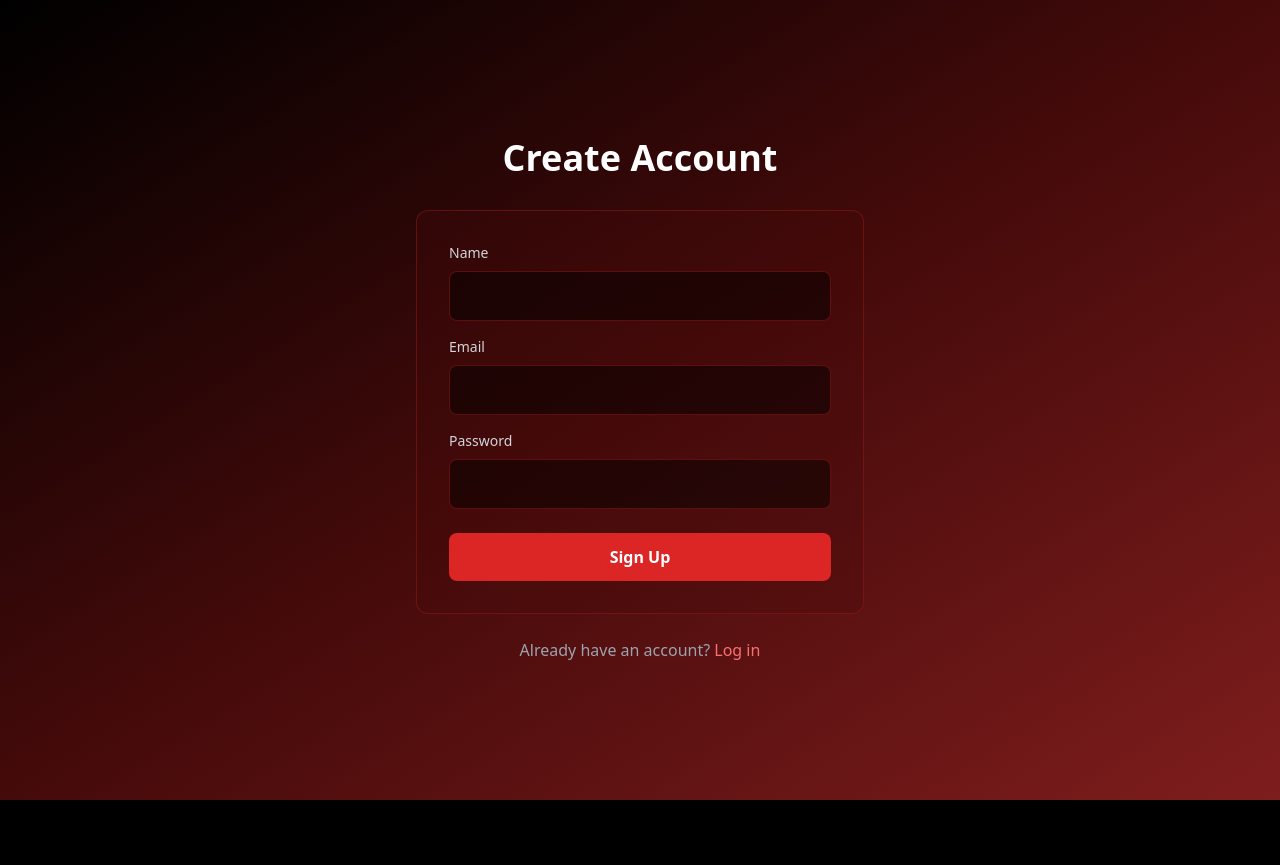
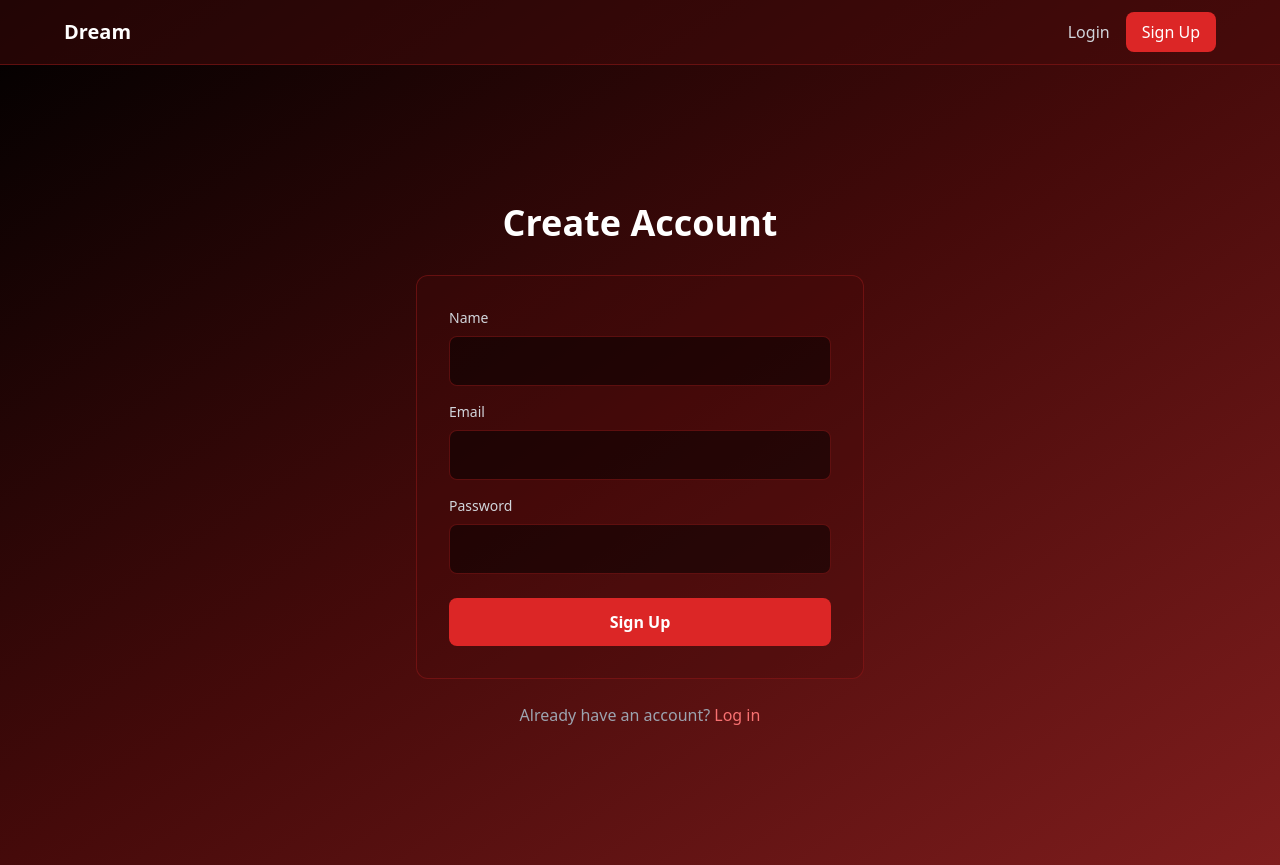
Before and after one commit to alexander-enright-urepp/Dream, a Next.js app: page /signup in a window 1280 px wide. Before the commit the page ends 800 px from the top, so only its background shows below. Built offline with nearby package versions, Linux system fonts and the light colour scheme; no server answers.

Commit message:
Add Navbar with login/logout, add Delete Dream feature

```diff
--- a/app/layout.tsx
+++ b/app/layout.tsx
@@ -1,5 +1,6 @@
 import type { Metadata } from 'next'
 import './globals.css'
+import Navbar from '@/components/Navbar'
 
 export const metadata: Metadata = {
   title: 'Dream',
@@ -13,7 +14,10 @@ export default function RootLayout({
 }) {
   return (
     <html lang="en">
-      <body className="min-h-screen bg-gradient-to-br from-black via-red-950 to-red-900">{children}</body>
+      <body className="min-h-screen bg-gradient-to-br from-black via-red-950 to-red-900">
+        <Navbar />
+        {children}
+      </body>
     </html>
   )
 }
--- a/app/profile/page.tsx
+++ b/app/profile/page.tsx
@@ -139,6 +139,26 @@ export default function Profile() {
     if (userRow) setUserData(userRow)
   }
 
+  const handleDeleteDream = async () => {
+    if (!user || !dream) return
+
+    if (!confirm('Are you sure you want to delete your dream? This cannot be undone.')) {
+      return
+    }
+
+    const { error } = await supabase
+      .from('dreams')
+      .delete()
+      .eq('id', dream.id)
+
+    if (error) {
+      console.error(error)
+      return
+    }
+
+    setDream(null)
+  }
+
   if (loading) return <div className="min-h-screen flex items-center justify-center"></div>
 
   return (
@@ -177,7 +197,15 @@ export default function Profile() {
         {/* Dream Section */}
         {dream ? (
           <div className="bg-red-950/30 rounded-xl p-6 border border-red-800/50 mb-8">
-            <h2 className="text-2xl font-bold text-white mb-2">{dream.title}</h2>
+            <div className="flex items-start justify-between mb-2">
+              <h2 className="text-2xl font-bold text-white">{dream.title}</h2>
+              <button
+                onClick={handleDeleteDream}
+                className="text-red-400 hover:text-red-300 text-sm"
+              >
+                Delete
+              </button>
+            </div>
             {dream.description && (
               <p className="text-gray-300 mb-4">{dream.description}</p>
             )}
--- /dev/null
+++ b/components/Navbar.tsx
@@ -0,0 +1,61 @@
+'use client'
+
+import { useState, useEffect } from 'react'
+import Link from 'next/link'
+import { supabase } from '@/lib/supabase'
+
+export default function Navbar() {
+  const [user, setUser] = useState(null)
+
+  useEffect(() => {
+    const checkUser = async () => {
+      const { data: { user } } = await supabase.auth.getUser()
+      setUser(user)
+    }
+    checkUser()
+  }, [])
+
+  const handleLogout = async () => {
+    await supabase.auth.signOut()
+    window.location.href = '/login'
+  }
+
+  return (
+    <nav className="bg-red-950/50 border-b border-red-800/50 px-4 py-3">
+      <div className="max-w-6xl mx-auto flex items-center justify-between">
+        <Link href="/" className="text-xl font-bold text-white hover:text-red-400 transition-colors">
+          Dream
+        </Link>
+
+        <div className="flex items-center gap-4">
+          {user ? (
+            <>
+              <Link href="/explore" className="text-gray-300 hover:text-white transition-colors">
+                Explore
+              </Link>
+              <Link href="/profile" className="text-gray-300 hover:text-white transition-colors">
+                Profile
+              </Link>
+              <button
+                onClick={handleLogout}
+                className="text-red-400 hover:text-red-300 transition-colors"
+              >
+                Logout
+              </button>
+            </>
+          ) : (
+            <>
+              <Link href="/login" className="text-gray-300 hover:text-white transition-colors">
+                Login
+              </Link>
+              <Link href="/signup" className="bg-red-600 hover:bg-red-700 text-white px-4 py-2 rounded-lg transition-colors"
+              >
+                Sign Up
+              </Link>
+            </>
+          )}
+        </div>
+      </div>
+    </nav>
+  )
+}
```
Also changed, not shown: 1 other file (tests, documents, lock files or other folders).
